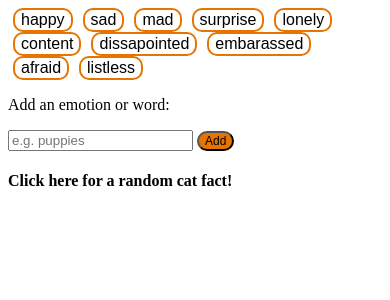
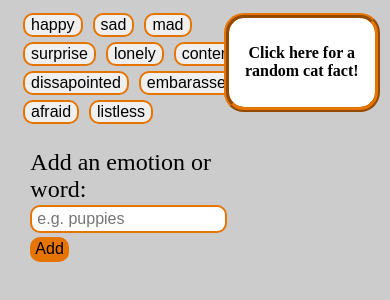
Before and after one commit to xiongkb/giphy-assignment, a plain HTML site: page index.html in a window 390 px wide. Drawn offline with nearby package versions, Linux system fonts and the light colour scheme.

Commit message:
added styling and media queries

```diff
--- a/index.html
+++ b/index.html
@@ -16,11 +16,9 @@
         </div>
 
         <!-- where you type in what you want to look for -->
-        <form>
+        <form class="form">
             <label for="user-input">
-                <p>
-                    Add an emotion or word:
-                </p>
+                    Add an emotion or word:<br>
             </label>
             <input type="text" class="user-input" placeholder="e.g. puppies"></input>
             <input class="add-button" type="button" value="Add"></input>
@@ -31,6 +29,7 @@
 
         </div>
     </div>
+
     <div class="cat-facts">
         <h4 class="cat-button">Click here for a random cat fact!</h4>
         <div class="fact-goes-here">
--- a/style.css
+++ b/style.css
@@ -1,21 +1,91 @@
+body {
+    background: #ccc;
+}
+.giphy-api {
+    float: left;
+    width: 80%;
+    margin: 5px 10px;
+    height: 200px;
+}
+.cat-facts {
+    position: fixed;
+    right: 0;
+    width: 15%;
+    margin: 5px 10px;
+    border-radius: 20px;
+    border: #e67400 5px ridge;
+    text-align: center;
+    padding: 5px;
+    background: #fff;
+}
 button {
-    background: #fff;
-    margin: 0 5px;
+    margin: 0 5px 5px 5px;
     border-radius: 10px;
     font-size: 16px;
     border: #e67400 2px solid;
 
 }
+:focus {
+    outline: unset;
+}
 .gif-pics {
-    border: #e67400 5px solid;
+    border: #e67400 5px ridge;
     border-radius: 20px;
     width: fit-content;
     padding: 5px;
     margin: 5px;
     float: left;
 }
+.form {
+    margin-top: 20px;
+    margin-left: 35%;
+    margin-bottom: 20px;
+    font-size: 24px;
+}
 .add-button {
     background: #e67400;
     border-radius: 10px;
-    font-size: 12px;
+    border: #ff9a34;
+    font-size: 16px;
+    padding: 2px 5px;
+    height: 25px;
 }
+.gifs {
+    border-radius: 20px;
+}
+.user-input {
+    border-radius: 10px;
+    padding: 2px 5px;
+    border: #e67400 2px solid;
+    width: 230px;
+    height: 20px;
+    font-size: 16px;
+}
+.cat-button:hover, button:hover, .add-button:hover, img:hover {
+    cursor: pointer;
+}
+
+/* media query for 780px */
+@media screen and (max-width: 780px) {
+    .user-input {
+        width: 183px;
+    }
+}
+/* media query for 500px */
+@media screen and (max-width: 500px) {
+    .giphy-api {
+        width: 66%;
+    }
+    .gif-pics {
+        width: 66%;
+    }
+    .gifs {
+        width: 100%;
+    }
+    .form {
+        margin-left: 5%;
+    }
+    .cat-facts {
+        width: 35%;
+    }
+}
```
